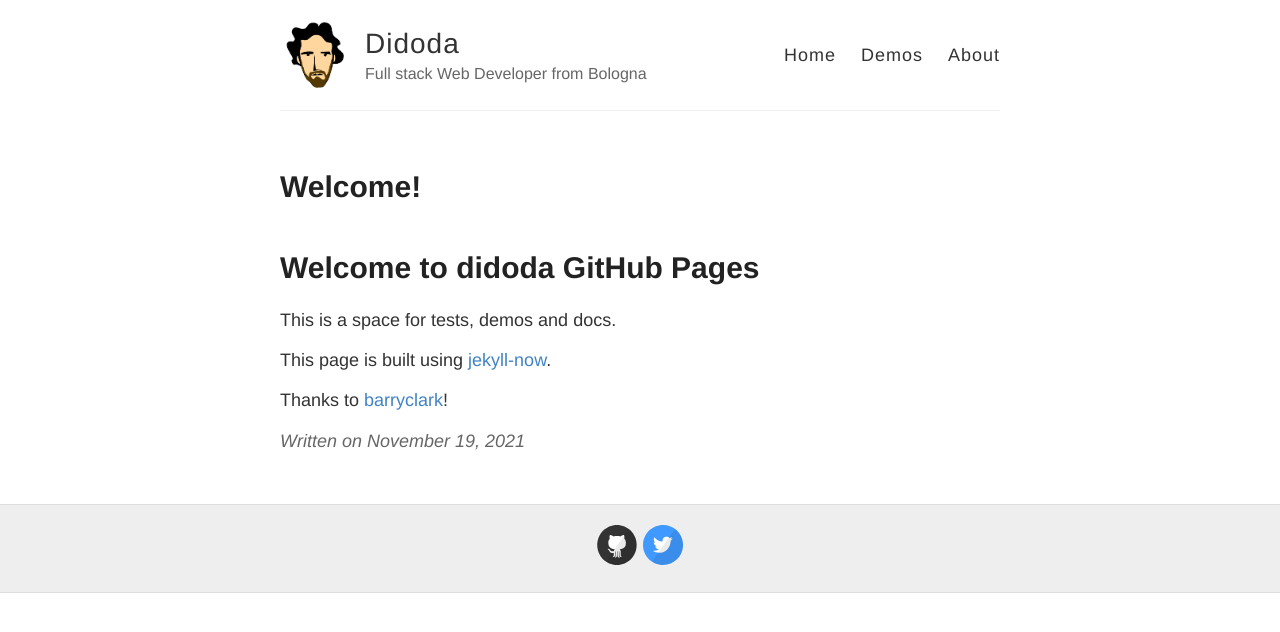
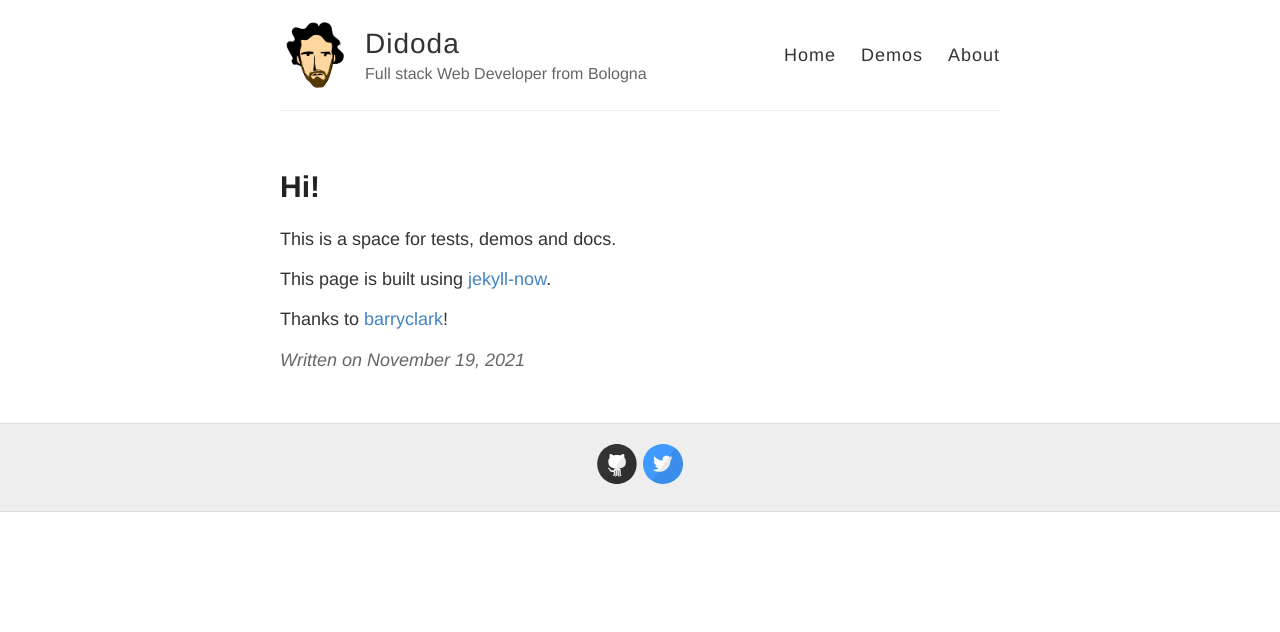
Before and after one commit to didoda/didoda.github.io, a Jekyll site: the page built from _posts/2021-11-19-Welcome.md, in a window 1280 px wide. Shown: the top 632 px of the page. Built offline with Jekyll 4.4.1, drawn with Linux system fonts in a browser that asks for light colours.

Commit message:
feat: update first post

```diff
--- a/_posts/2021-11-19-Welcome.md
+++ b/_posts/2021-11-19-Welcome.md
@@ -1,9 +1,7 @@
 ---
 layout: post
-title: Welcome!
+title: Hi!
 ---
-
-# Welcome to didoda GitHub Pages
 
 This is a space for tests, demos and docs.
 
```
